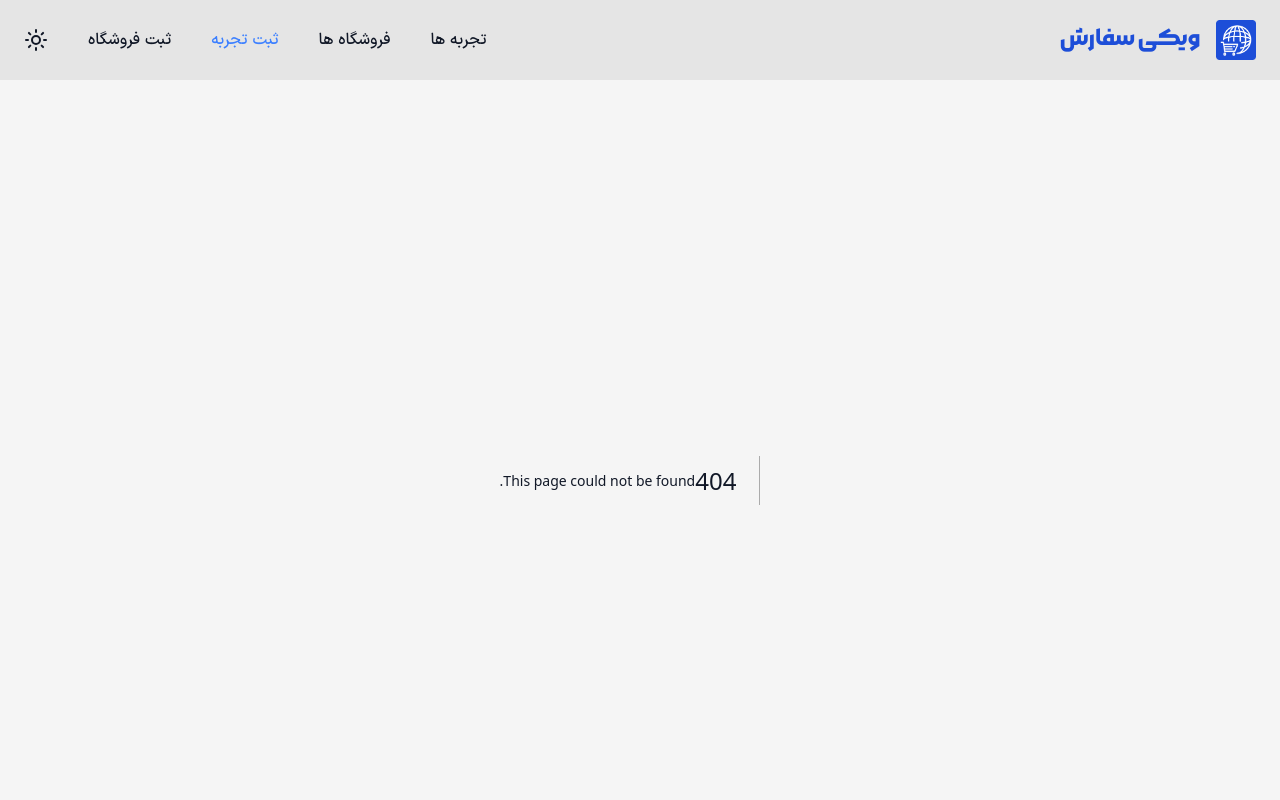
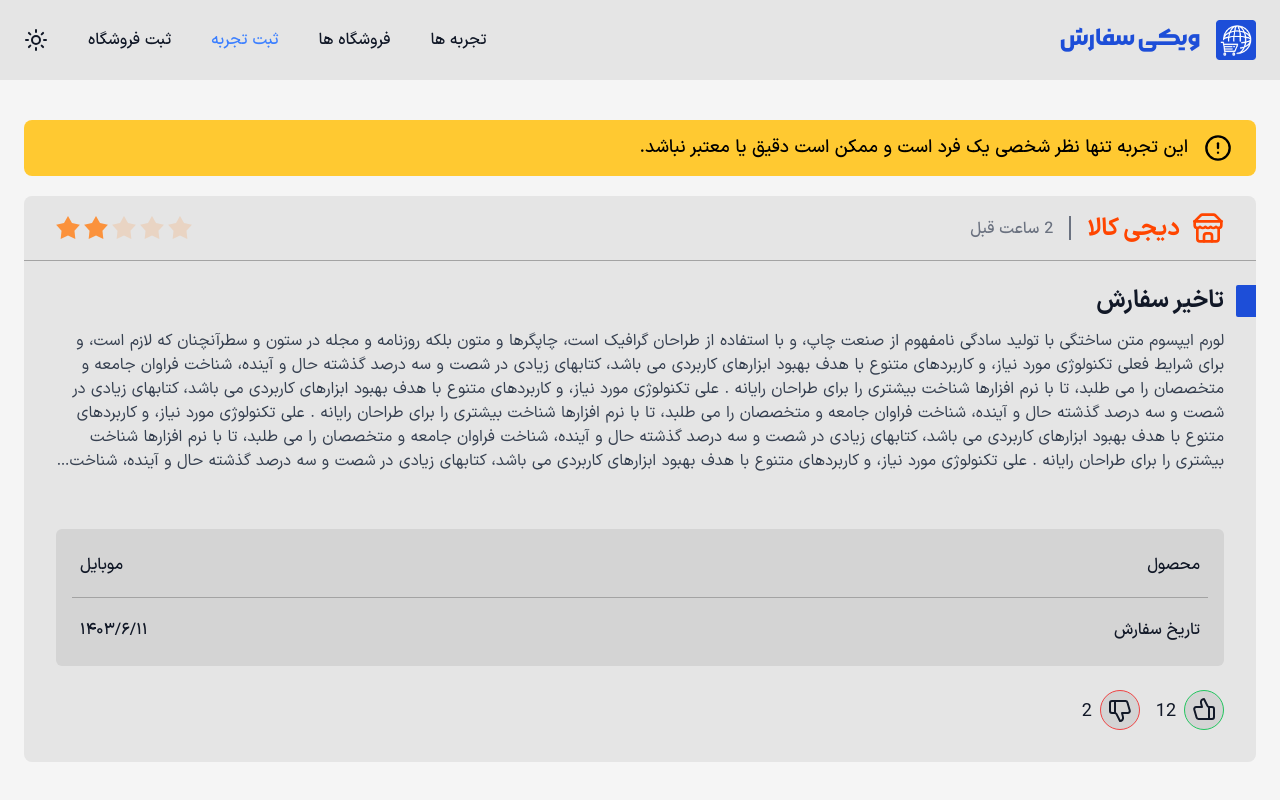
Before and after one commit to MersadHabibi/wiki-sefaresh, a Next.js app: page /experiences/new-experience in a window 1280 px wide. Before the commit this address had no page. Shown: the top 800 px of the page. Built offline with nearby package versions, Linux system fonts and the light colour scheme.

Commit message:
Build: /experiences/:id

```diff
--- /dev/null
+++ b/src/app/experiences/[id]/page.tsx
@@ -0,0 +1,124 @@
+import {
+  CircleAlertIcon,
+  StoreIcon,
+  ThumbsDownIcon,
+  ThumbsUpIcon,
+} from "lucide-react";
+
+export default function ExperiencePage() {
+  return (
+    <main className="h-fit bg-neutral-100 pb-20 pt-10 dark:bg-neutral-950 lg:pb-20 lg:pt-10">
+      <section className="container">
+        <div className="mb-5 flex h-14 w-full items-center gap-x-2 rounded-lg bg-warning/80 px-4 font-medium text-black sm:gap-x-4 sm:px-6 md:text-lg ">
+          <CircleAlertIcon className="size-6 shrink-0 sm:size-7" />
+          <p className="">
+            این تجربه تنها نظر شخصی یک فرد است و ممکن است دقیق یا معتبر نباشد.
+          </p>
+        </div>
+        <div className="w-full overflow-hidden rounded-lg bg-neutral-200 text-start dark:bg-neutral-900">
+          <div className="flex items-center justify-between border-b border-b-neutral-400 px-5 py-3 dark:border-b-neutral-700 sm:px-8 sm:py-4">
+            <div className="flex flex-col gap-x-4 gap-y-1 sm:flex-row sm:items-center">
+              <div className="flex items-center gap-x-3 text-second">
+                <StoreIcon className="hidden size-8 shrink-0 sm:inline-block" />
+                <h3 className="-mb-0.5 line-clamp-1 text-xl font-bold xs:max-w-56 sm:max-w-56 sm:text-2xl md:max-w-72 lg:max-w-52 xl:max-w-96 2xl:max-w-[470px]">
+                  دیجی کالا
+                </h3>
+              </div>
+              <div className="hidden h-6 w-0.5 bg-gray-500 dark:bg-gray-400 sm:inline-block"></div>
+              <p className="-mb-0.5 w-fit text-sm font-medium text-gray-500 dark:text-gray-400 sm:text-base">
+                2 ساعت قبل
+              </p>
+            </div>
+            <div className="-mb-1.5 shrink-0">
+              <div className="rating gap-x-1" dir="ltr">
+                <input
+                  type="radio"
+                  name="rating-2"
+                  className="mask mask-star-2 size-5 bg-orange-400 sm:size-6"
+                />
+                <input
+                  type="radio"
+                  name="rating-2"
+                  className="mask mask-star-2 size-5 bg-orange-400 sm:size-6"
+                  defaultChecked
+                />
+                <input
+                  type="radio"
+                  name="rating-2"
+                  className="mask mask-star-2 size-5 bg-orange-400 sm:size-6"
+                />
+                <input
+                  type="radio"
+                  name="rating-2"
+                  className="mask mask-star-2 size-5 bg-orange-400 sm:size-6"
+                />
+                <input
+                  type="radio"
+                  name="rating-2"
+                  className="mask mask-star-2 size-5 bg-orange-400 sm:size-6"
+                />
+              </div>
+            </div>
+          </div>
+          <div className="px-5 py-5 sm:px-8 sm:py-6">
+            <div className="relative">
+              <div className="absolute -right-8 bottom-0 top-0 h-full w-6 rounded-l-sm bg-primary sm:w-5"></div>
+              <h2 className="line-clamp-1 text-xl font-bold sm:text-2xl">
+                تاخیر سفارش
+              </h2>
+            </div>
+            <p className="mt-3 line-clamp-6 text-gray-700 dark:text-gray-300">
+              لورم ایپسوم متن ساختگی با تولید سادگی نامفهوم از صنعت چاپ، و با
+              استفاده از طراحان گرافیک است، چاپگرها و متون بلکه روزنامه و مجله
+              در ستون و سطرآنچنان که لازم است، و برای شرایط فعلی تکنولوژی مورد
+              نیاز، و کاربردهای متنوع با هدف بهبود ابزارهای کاربردی می باشد،
+              کتابهای زیادی در شصت و سه درصد گذشته حال و آینده، شناخت فراوان
+              جامعه و متخصصان را می طلبد، تا با نرم افزارها شناخت بیشتری را برای
+              طراحان رایانه . علی تکنولوژی مورد نیاز، و کاربردهای متنوع با هدف
+              بهبود ابزارهای کاربردی می باشد، کتابهای زیادی در شصت و سه درصد
+              گذشته حال و آینده، شناخت فراوان جامعه و متخصصان را می طلبد، تا با
+              نرم افزارها شناخت بیشتری را برای طراحان رایانه . علی تکنولوژی مورد
+              نیاز، و کاربردهای متنوع با هدف بهبود ابزارهای کاربردی می باشد،
+              کتابهای زیادی در شصت و سه درصد گذشته حال و آینده، شناخت فراوان
+              جامعه و متخصصان را می طلبد، تا با نرم افزارها شناخت بیشتری را برای
+              طراحان رایانه . علی تکنولوژی مورد نیاز، و کاربردهای متنوع با هدف
+              بهبود ابزارهای کاربردی می باشد، کتابهای زیادی در شصت و سه درصد
+              گذشته حال و آینده، شناخت فراوان جامعه و متخصصان را می طلبد، تا با
+              نرم افزارها شناخت بیشتری را برای طراحان رایانه . کاربردهای متنوع
+              با هدف بهبود ابزارهای کاربردی می باشد، کتابهای زیادی در شصت و سه
+              درصد گذشته حال و آینده، شناخت فراوان جامعه و متخصصان را می طلبد،
+              تا با نرم افزارها شناخت بیشتری را برای طراحان رایانه .
+            </p>
+          </div>
+          <div className="px-5 py-5 sm:px-8 sm:pb-6 sm:pt-8">
+            <div className="w-full rounded-md bg-neutral-300 px-4 py-6 text-sm font-medium dark:bg-neutral-800 sm:text-base">
+              <div className="flex w-full items-center justify-between px-2">
+                <p>محصول</p>
+                <p>موبایل</p>
+              </div>
+              <div className="my-5 h-px w-full bg-neutral-400 dark:bg-neutral-700"></div>
+              <div className="flex w-full items-center justify-between px-2">
+                <p>تاریخ سفارش</p>
+                <p>{new Date().toLocaleDateString("fa-IR")}</p>
+              </div>
+            </div>
+          </div>
+          <div className="flex items-center gap-x-4 px-5 pb-5 sm:px-8 sm:pb-8">
+            <div className="flex items-center gap-x-2">
+              <button className="flex size-10 items-center justify-center rounded-full border border-green-500 bg-neutral-300 transition-all hover:scale-110 dark:border-green-500/70 dark:bg-neutral-800 [&.active]:bg-green-500 [&.active]:text-font-color-dark">
+                <ThumbsUpIcon className="-mt-0.5 size-6 scale-x-[-1]" />
+              </button>
+              <p className="mt-1 text-lg">12</p>
+            </div>
+            <div className="flex items-center gap-x-2">
+              <button className="flex size-10 items-center justify-center rounded-full border border-red-500 bg-neutral-300 transition-all hover:scale-110 dark:border-red-500/70 dark:bg-neutral-800 [&.active]:bg-red-500 [&.active]:text-font-color-dark">
+                <ThumbsDownIcon className="-mb-0.5 size-6 scale-x-[-1]" />
+              </button>
+              <p className="mt-1 text-lg">2</p>
+            </div>
+          </div>
+        </div>
+      </section>
+    </main>
+  );
+}
--- a/src/app/experiences/page.tsx
+++ b/src/app/experiences/page.tsx
@@ -6,7 +6,7 @@
 export default function ExperiencePage() {
   return (
     <main className="h-fit bg-neutral-100 pb-20 pt-10 dark:bg-neutral-950 lg:py-20">
-      <div className="container flex flex-col gap-5 lg:flex-row 2xl:gap-x-7">
+      <section className="container flex flex-col gap-5 lg:flex-row 2xl:gap-x-7">
         <div className="shrink-0">
           <label className="input flex h-16 w-full items-center gap-2 !border-none bg-neutral-200 px-6 !outline-none dark:bg-neutral-900 lg:w-80 2xl:w-96">
             <input
@@ -47,7 +47,7 @@
             <ExperienceCard />
           </div>
         </div>
-      </div>
+      </section>
     </main>
   );
 }
--- a/src/components/modules/ExperienceCard.tsx
+++ b/src/components/modules/ExperienceCard.tsx
@@ -1,8 +1,19 @@
+import { cn } from "@/lib/utils";
 import { StoreIcon } from "lucide-react";
 
-export default function ExperienceCard() {
+type TProps = {
+  classNames?: Partial<
+    Record<"container" | "storeName" | "body" | "title", string>
+  >;
+};
+
+export default function ExperienceCard({ classNames }: TProps) {
   return (
-    <div className="w-full overflow-hidden rounded-lg bg-neutral-200 text-start dark:bg-neutral-900">
+    <div
+      className={cn(
+        "w-full overflow-hidden rounded-lg bg-neutral-200 text-start dark:bg-neutral-900",
+        classNames?.container,
+      )}>
       <div className="flex items-center justify-between border-b border-b-neutral-400 px-5 py-3 dark:border-b-neutral-700 sm:px-8 sm:py-4">
         <div className="flex flex-col gap-x-4 gap-y-1 sm:flex-row sm:items-center">
           <div className="flex items-center gap-x-3 text-second">
@@ -54,13 +65,30 @@
             تاخیر سفارش
           </h2>
         </div>
-        <p className="mt-3 line-clamp-6 text-gray-700 dark:text-gray-300">
+        <p
+          className={cn(
+            "mt-3 line-clamp-6 text-gray-700 dark:text-gray-300",
+            classNames?.body,
+          )}>
           لورم ایپسوم متن ساختگی با تولید سادگی نامفهوم از صنعت چاپ، و با
           استفاده از طراحان گرافیک است، چاپگرها و متون بلکه روزنامه و مجله در
           ستون و سطرآنچنان که لازم است، و برای شرایط فعلی تکنولوژی مورد نیاز، و
           کاربردهای متنوع با هدف بهبود ابزارهای کاربردی می باشد، کتابهای زیادی
           در شصت و سه درصد گذشته حال و آینده، شناخت فراوان جامعه و متخصصان را می
-          طلبد، تا با نرم افزارها شناخت بیشتری را برای طراحان رایانه .
+          طلبد، تا با نرم افزارها شناخت بیشتری را برای طراحان رایانه . علی
+          تکنولوژی مورد نیاز، و کاربردهای متنوع با هدف بهبود ابزارهای کاربردی می
+          باشد، کتابهای زیادی در شصت و سه درصد گذشته حال و آینده، شناخت فراوان
+          جامعه و متخصصان را می طلبد، تا با نرم افزارها شناخت بیشتری را برای
+          طراحان رایانه . علی تکنولوژی مورد نیاز، و کاربردهای متنوع با هدف بهبود
+          ابزارهای کاربردی می باشد، کتابهای زیادی در شصت و سه درصد گذشته حال و
+          آینده، شناخت فراوان جامعه و متخصصان را می طلبد، تا با نرم افزارها
+          شناخت بیشتری را برای طراحان رایانه . علی تکنولوژی مورد نیاز، و
+          کاربردهای متنوع با هدف بهبود ابزارهای کاربردی می باشد، کتابهای زیادی
+          در شصت و سه درصد گذشته حال و آینده، شناخت فراوان جامعه و متخصصان را می
+          طلبد، تا با نرم افزارها شناخت بیشتری را برای طراحان رایانه . کاربردهای
+          متنوع با هدف بهبود ابزارهای کاربردی می باشد، کتابهای زیادی در شصت و سه
+          درصد گذشته حال و آینده، شناخت فراوان جامعه و متخصصان را می طلبد، تا با
+          نرم افزارها شناخت بیشتری را برای طراحان رایانه .
         </p>
       </div>
     </div>
```
